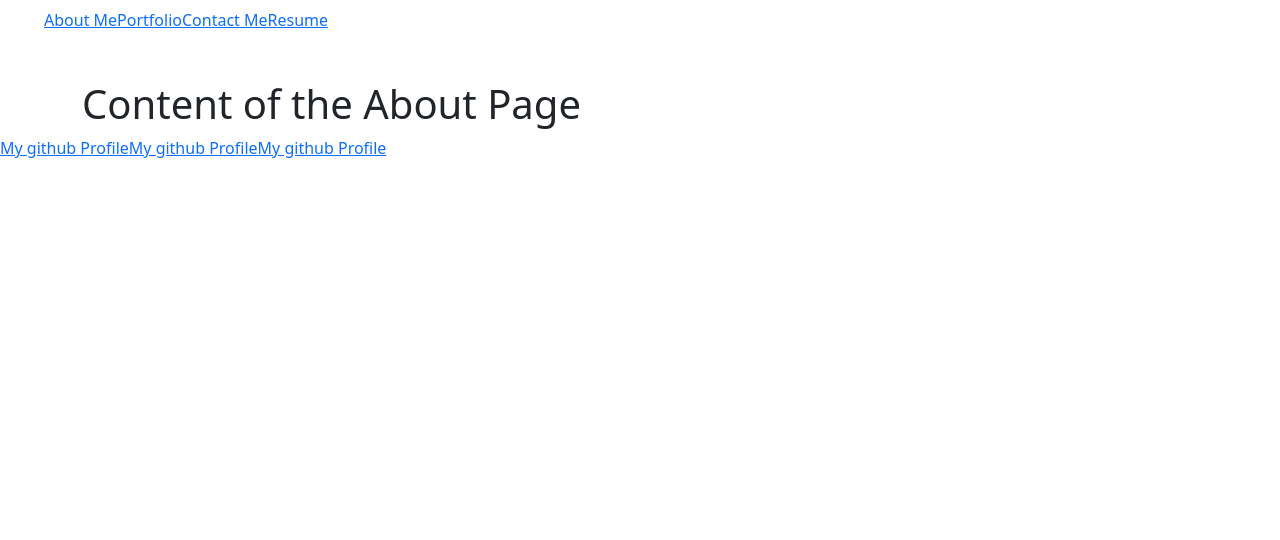
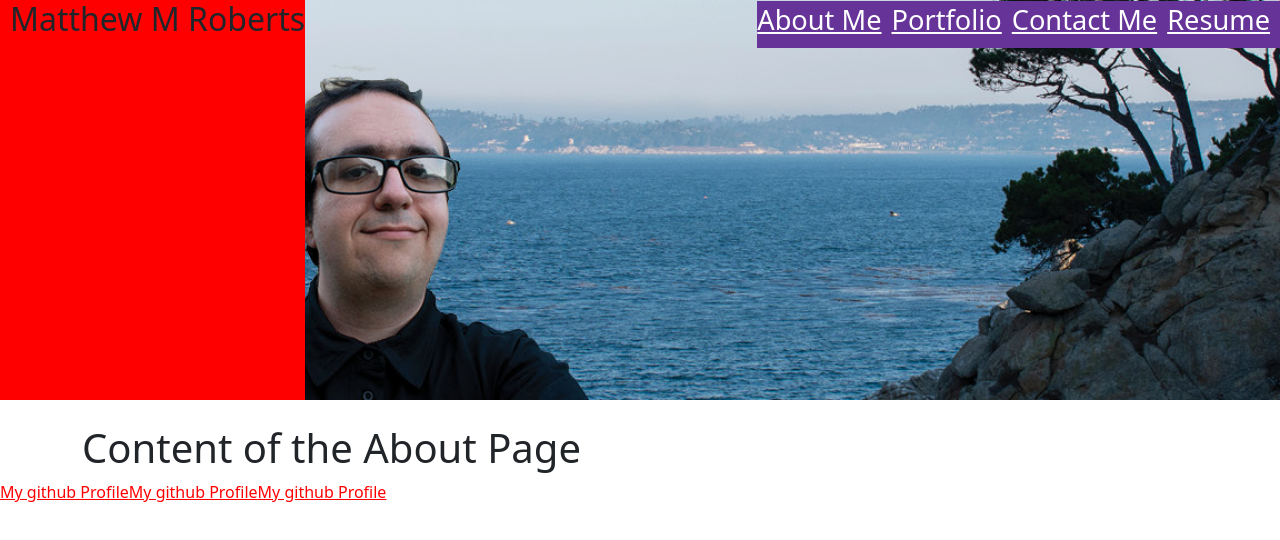
Before and after one commit to Mattmrob/r-portfolio, a React (Vite) app: page / in a window 1280 px wide. Shown: the top 540 px of the page. Built offline with nearby package versions, Linux system fonts and the light colour scheme.

Commit message:
Began working on CSS for header component

```diff
--- a/src/App.css
+++ /dev/null
@@ -1,11 +0,0 @@
-.header {
-    background-color: blue;
-}
-
-.navlink {
-    color: white;
-}
-
-.footerlink {
-    color: red;
-}
--- a/src/App.jsx
+++ b/src/App.jsx
@@ -1,11 +1,11 @@
 import { Outlet } from 'react-router-dom';
-import Nav from './components/Nav';
+import Header from './components/Header';
 import Footer from './components/Footer';
 
 function App() {
   return (
     <>
-      <Nav />
+      <Header />
     <main>
       <Outlet />
     </main>
--- a/src/components/Header.jsx
+++ b/src/components/Header.jsx
@@ -1,15 +1,38 @@
-export default function Nav({ links }) {
-    return (
-        <div className="header">
-            <nav className="navbar">
-                <div className="container-fluid">
-                    <div className="" id="">
-                        <ul className="">
-                            {links.map((link) => link)}
-                        </ul>
-                    </div>
-                </div>
-            </nav>
-        </div>
-    );
-  }
+import { Link } from 'react-router-dom';
+import Nav from './Navbar';
+
+export default function Header() {
+  return (
+    <>
+
+  <div class="header-container">
+
+      <h2 class="header-name">Matthew M Roberts</h2>
+
+      <Nav
+        links={[
+
+          <Link key={1} class="navlink" to="/About">
+          About Me
+          </Link>,
+
+          <Link key={2} class="navlink" to="/Portfolio">
+          Portfolio
+          </Link>,
+
+          <Link key={3} class="navlink" to="/Contact">
+          Contact Me
+          </Link>,
+
+          <Link key={4} class="navlink" to="/Resume">
+          Resume
+          </Link>,
+
+        ]}
+      />
+
+  </div>
+
+    </>
+  );
+}
--- a/src/components/Nav.jsx
+++ /dev/null
@@ -1,28 +0,0 @@
-import { Link } from 'react-router-dom';
-import Header from './Header';
-
-export default function Nav() {
-  return (
-    <Header
-      links={[
-
-        <Link key={1} className="navlink" to="/About">
-        About Me
-        </Link>,
-
-        <Link key={2} className="navlink" to="/Portfolio">
-        Portfolio
-        </Link>,
-
-        <Link key={3} className="navlink" to="/Contact">
-        Contact Me
-        </Link>,
-
-        <Link key={4} className="navlink" to="/Resume">
-        Resume
-        </Link>,
-
-      ]}
-    />
-  );
-}
--- /dev/null
+++ b/src/components/Navbar.jsx
@@ -0,0 +1,15 @@
+export default function Nav({ links }) {
+    return (
+        <div className="">
+            <nav className="">
+                <div className="">
+                    <div className="" id="">
+                        <ul className="">
+                            {links.map((link) => link)}
+                        </ul>
+                    </div>
+                </div>
+            </nav>
+        </div>
+    );
+  }
--- a/src/index.css
+++ b/src/index.css
@@ -0,0 +1,31 @@
+
+.header-container {
+    display: flex;
+    justify-content: space-between;
+    height: 400px;
+    width: 100%;
+    background-image: url(./assets/imgs/banner.jpg);
+    background-size: cover;
+}
+
+.header-name {
+    margin: 0px;
+    padding: 0px 0px 10px 10px;
+    background-color: red;
+}
+
+.header {
+    background-color: blue;
+}
+
+.navlink {
+    font-size: 1.7em;
+    margin: 0px;
+    padding: 0px 10px 10px 0;
+    color: white;
+    background-color: rebeccapurple;
+}
+
+.footerlink {
+    color: red;
+}
```
Also changed, not shown: src/assets/imgs/banner.jpg (added).
